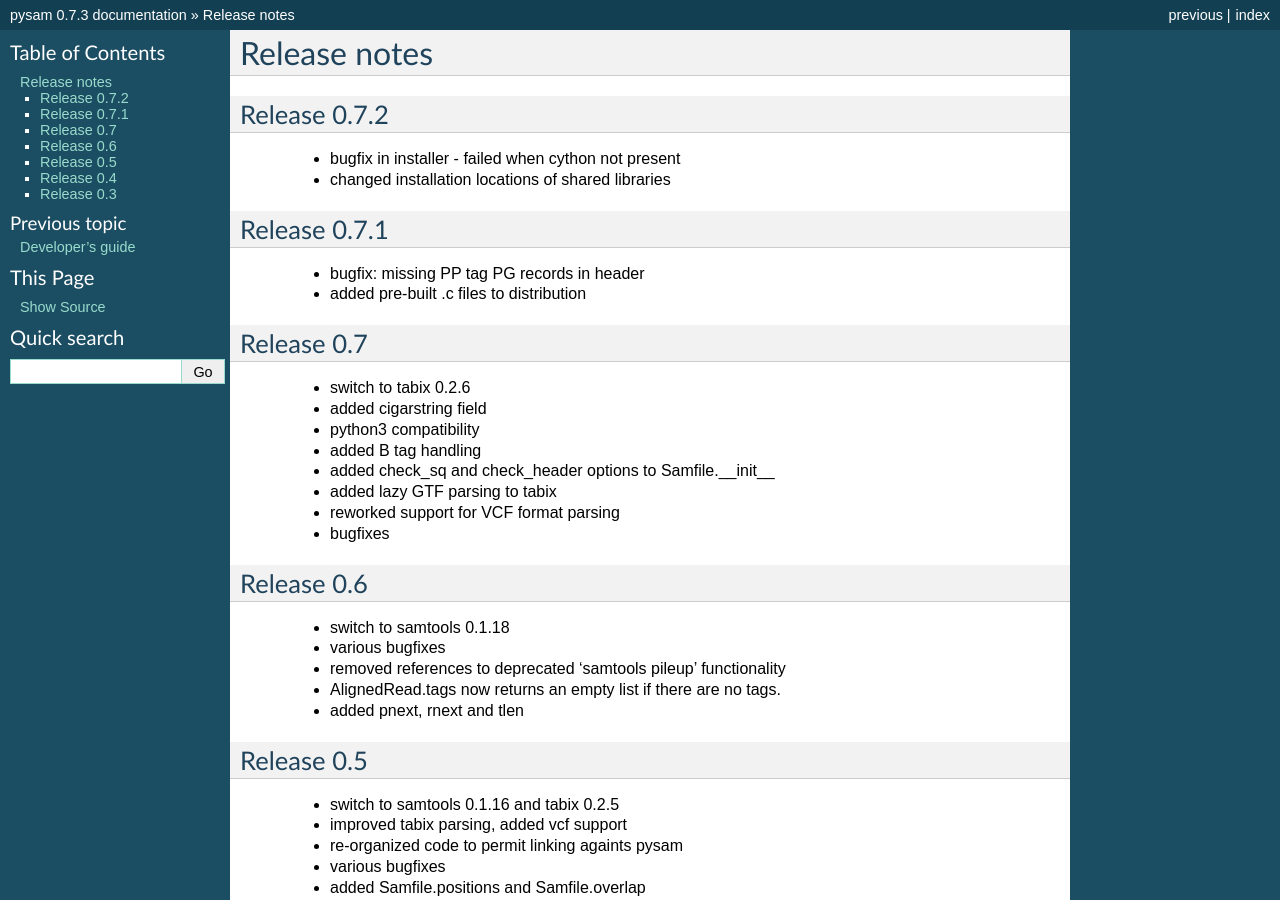
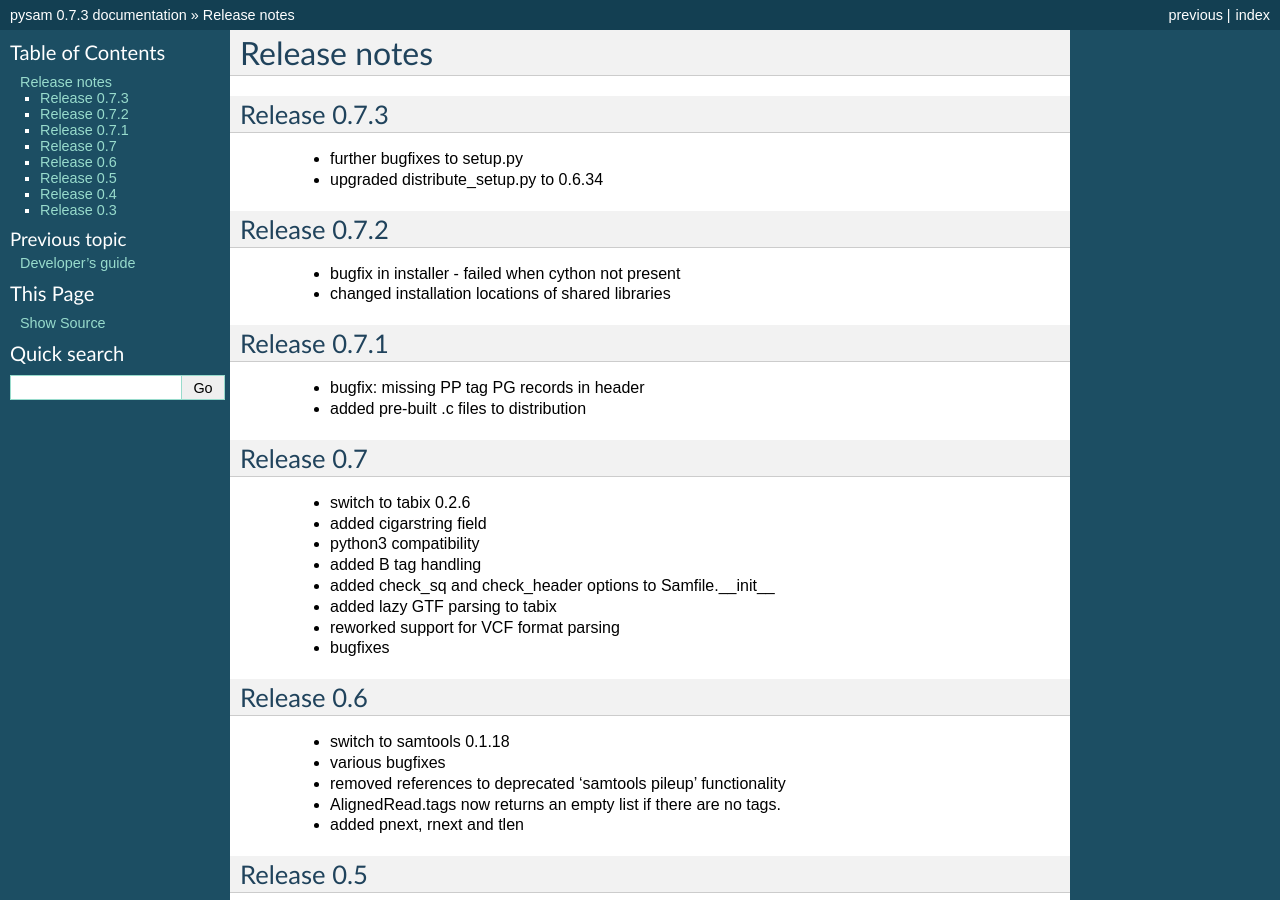
Before and after one commit to vd4mmind/pysam, a Sphinx documentation site: the page built from doc/release.rst, in a window 1280 px wide and 900 px high. Built offline with Sphinx 7.4.7, drawn with Linux system fonts in a browser that asks for light colours; pages that are not in the unit, such as notebooks, are missing from menus.

Commit message:
updated release.rst

```diff
--- a/doc/release.rst
+++ b/doc/release.rst
@@ -1,6 +1,12 @@
 =============
 Release notes
 =============
+
+Release 0.7.3
+=============
+
+   * further bugfixes to setup.py
+   * upgraded distribute_setup.py to 0.6.34
 
 Release 0.7.2
 =============
```
